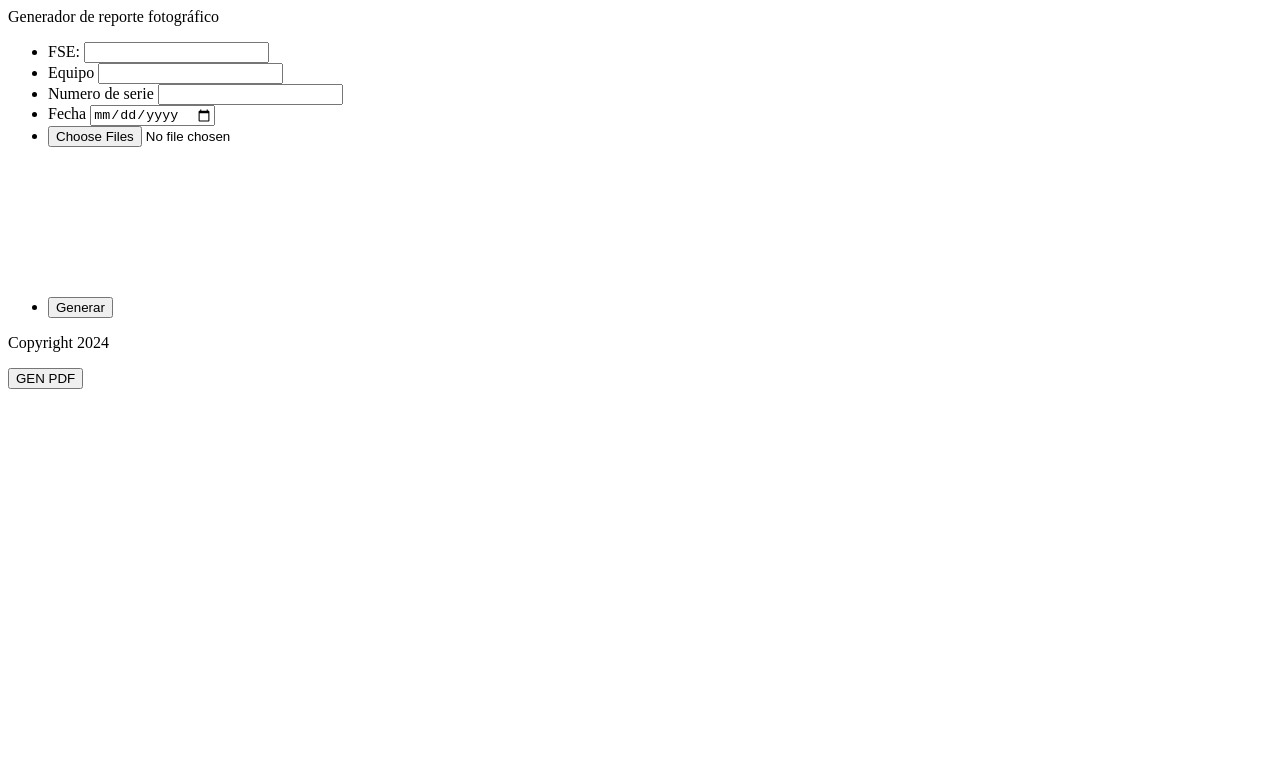
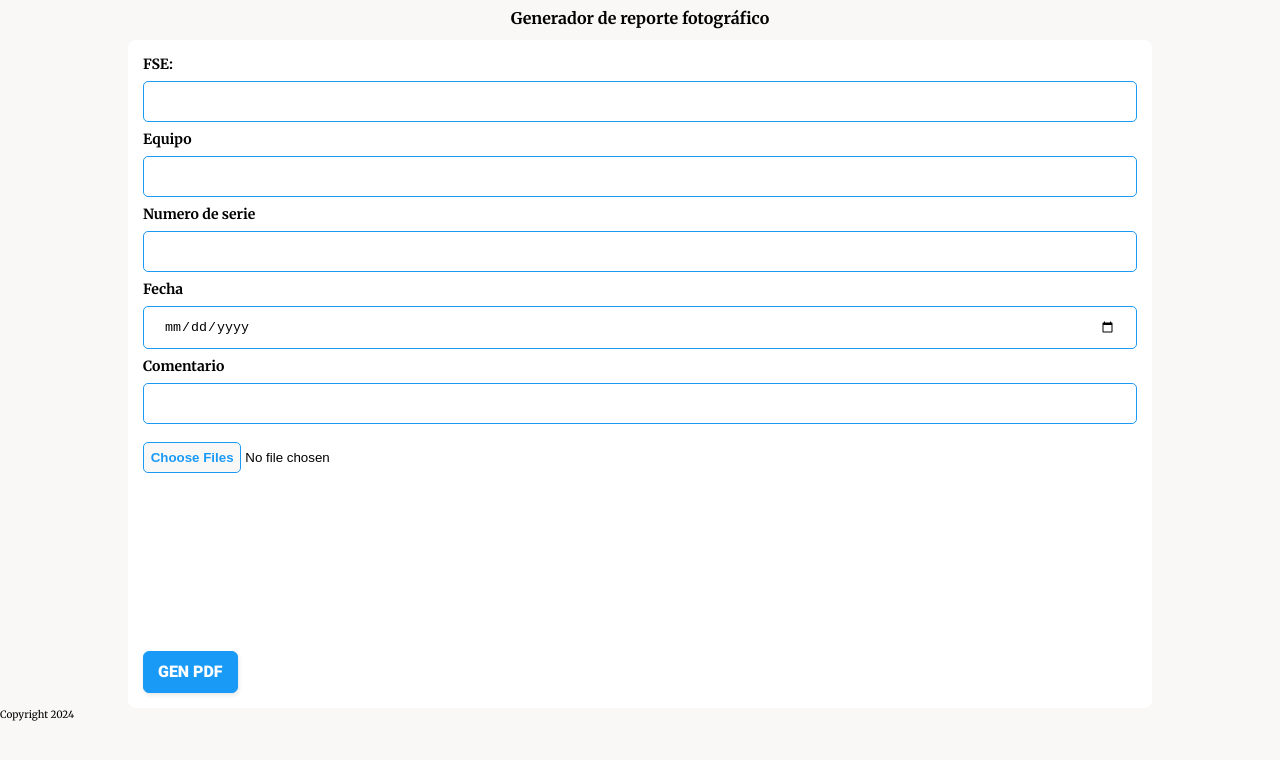
Before and after one commit to alanc11/photo-report, a website: page index.html in a window 1280 px wide. Drawn offline with Linux system fonts and the light colour scheme.

Commit message:
estilos añadidos

```diff
--- a/index.html
+++ b/index.html
@@ -4,6 +4,9 @@
     <meta charset="UTF-8">
     <meta name="viewport" content="width=device-width, initial-scale=1.0">
     <link rel="stylesheet" href="./style/styles.css">
+    <link rel="preconnect" href="https://fonts.googleapis.com">
+    <link rel="preconnect" href="https://fonts.gstatic.com" crossorigin>
+    <link href="https://fonts.googleapis.com/css2?family=Libre+Franklin:wght@300;400;600&family=Merriweather:wght@400;700&display=swap" rel="stylesheet">
     <title>Home</title>
 </head>
 <body>
@@ -11,30 +14,36 @@
     <main>
         <article class="main-container">
             <form action="" id="form">
-                <ul>
+                <ul class="list">
                     <li>
                       <label for="fse">FSE:</label>
-                      <input type="text" id="fse" name="user_name" />
+                      <input class="type1" type="text" id="fse" name="user_name" />
                     </li>
                     <li>
                       <label for="equipment">Equipo</label>
-                      <input type="text" id="equipment" name="user_mail" />
+                      <input class="type1" type="text" id="equipment" name="user_mail" />
                     </li>
                     <li>
                       <label for="sn">Numero de serie</label>
-                      <input type="text" id="sn" name="serial_number"></input>
+                      <input class="type1" type="text" id="sn" name="serial_number"></input>
                     </li>
                     <li>
                         <label for="date">Fecha</label>
-                        <input type="date" id="date" name="user_date"></input>
+                        <input class="type1" type="date" id="date" name="user_date"></input>
                     </li>
                     <li>
-                        <input type="file" id="photos" multiple="multiple" accept="image/jpeg, image/png, image/jpg">
+                        <label for="text">Comentario</label>
+                        <input class="type1" type="text" id="text" name="text"></input>
+                    </li>
+                    <li>
+                        <input class="button-28" type="file" id="photos" multiple="multiple" accept="image/jpeg, image/png, image/jpg">
                         <output></output>
                     </li>
-                    <li class="sub-button">
+
+                    <!-- <li class="sub-button">
                         <button id="btn" type="submit">Generar</button>
-                    </li>
+                    </li> -->
+                    <button class="button-24" onclick="genPDF(event)">GEN PDF</button>
                   </ul>
             </form>
             <p id="entry"></p>
@@ -42,7 +51,7 @@
     </main>
     <footer>
         <p>Copyright 2024</p>
-        <button onclick="genPDF(event)">GEN PDF</button>
+
     </footer>
     <script src="https://cdnjs.cloudflare.com/ajax/libs/jspdf/1.3.4/jspdf.debug.js"></script>
     <script type="text/javascript" src="./scripts/main.js"></script>
--- a/scripts/main.js
+++ b/scripts/main.js
@@ -4,7 +4,7 @@ let serial = document.querySelector('#sn');
 let date = document.querySelector('#date');
 let form = document.querySelector('#form')
 let entradas = document.querySelector('#entry');
-
+let comment = document.querySelector('#text');
 const output = document.querySelector("output")
 const input = document.querySelector("#photos")
 let imagesArray = []
@@ -64,6 +64,7 @@ function genPDF(event){
   doc.text(20,25,'Equipo: ' + equipment.value);
   doc.text(20,30,'Número de serie: ' + serial.value);
   doc.text(20,35,'Fecha: ' + date.value);
+  doc.text(20,40,'Comentario: ' + comment.value);
 
   const img1 = new Image();
   img1.src = urls[0];
--- a/style/styles.css
+++ b/style/styles.css
@@ -1,3 +1,105 @@
+:root{
+  /* Colores*/
+  --bitcoin-orange: #F7931A;
+  --soft-orange: #FFE9D5;
+  --secondary-blue: #1A9AF7;
+  --soft-blue:#E7F5FF;
+  --warm-black:#201E1C;
+  --warm-black-plus1: #282623;
+  --grey: #BABABA;
+  --off-white:#FAF8F7;
+  --just-white:#FFFFFF;
+}
+*{
+  margin: 0;
+  padding: 0;
+  box-sizing: border-box;
+}
+html{
+  font-family: "Merriweather", serif;
+  font-size: 62.5%;
+  background-color: var(--off-white);
+}
+li{
+  list-style: none;
+}
+header{
+  width: 100%;
+  height: 4rem;
+  text-align: center;
+  font-size: 1.6rem;
+  font-weight: bold;
+  padding-top: 8px;
+}
+.main-container{
+  font-size: 1.4rem;
+  font-weight: bold;
+  width: 80%;
+  height: auto;
+  margin: 0 auto;
+  background-color: var(--just-white);
+  border-radius: 8px;
+}
+form{
+  width: 100%;
+  height: 100%;
+  padding: 15px;
+}
+form .type1{
+  width: 100%;
+  padding: 12px 20px;
+  margin: 8px 0;
+  box-sizing: border-box;
+  border: solid thin var(--secondary-blue);
+  border-radius: 5px;
+}
+input::file-selector-button {
+  font-weight: bold;
+  color: var(--secondary-blue);
+  background-color: var(--off-white);
+  padding: 0.5em;
+  border: solid thin var(--secondary-blue);
+  border-radius: 5px;
+  margin-top: 10px;
+  margin-bottom: 10px;
+}
+.button-24 {
+  margin-top: 18px;
+  background: var(--secondary-blue);
+  border: 1px solid var(--secondary-blue);
+  border-radius: 6px;
+  box-shadow: rgba(0, 0, 0, 0.1) 1px 2px 4px;
+  box-sizing: border-box;
+  color: #FFFFFF;
+  cursor: pointer;
+  display: inline-block;
+  font-family: nunito,roboto,proxima-nova,"proxima nova",sans-serif;
+  font-size: 16px;
+  font-weight: 800;
+  line-height: 16px;
+  min-height: 40px;
+  outline: 0;
+  padding: 12px 14px;
+  text-align: center;
+  text-rendering: geometricprecision;
+  text-transform: none;
+  user-select: none;
+  -webkit-user-select: none;
+  touch-action: manipulation;
+  vertical-align: middle;
+}
+
+.button-24:hover,
+.button-24:active {
+  background-color: initial;
+  background-position: 0 0;
+  color: var(--secondary-blue);
+}
+
+.button-24:active {
+  opacity: .5;
+}
+
 output{
     width: 100%;
     min-height: 150px;
```
